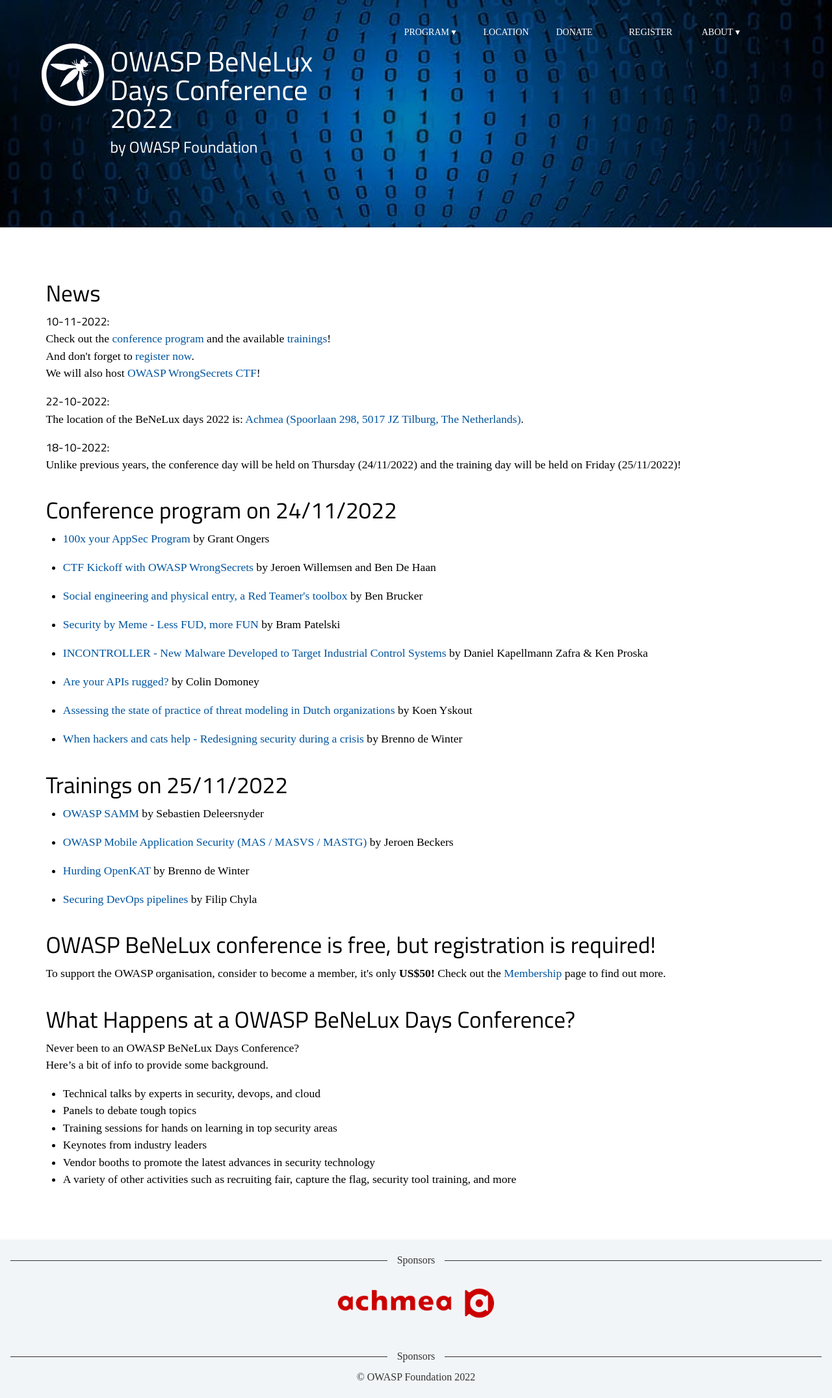
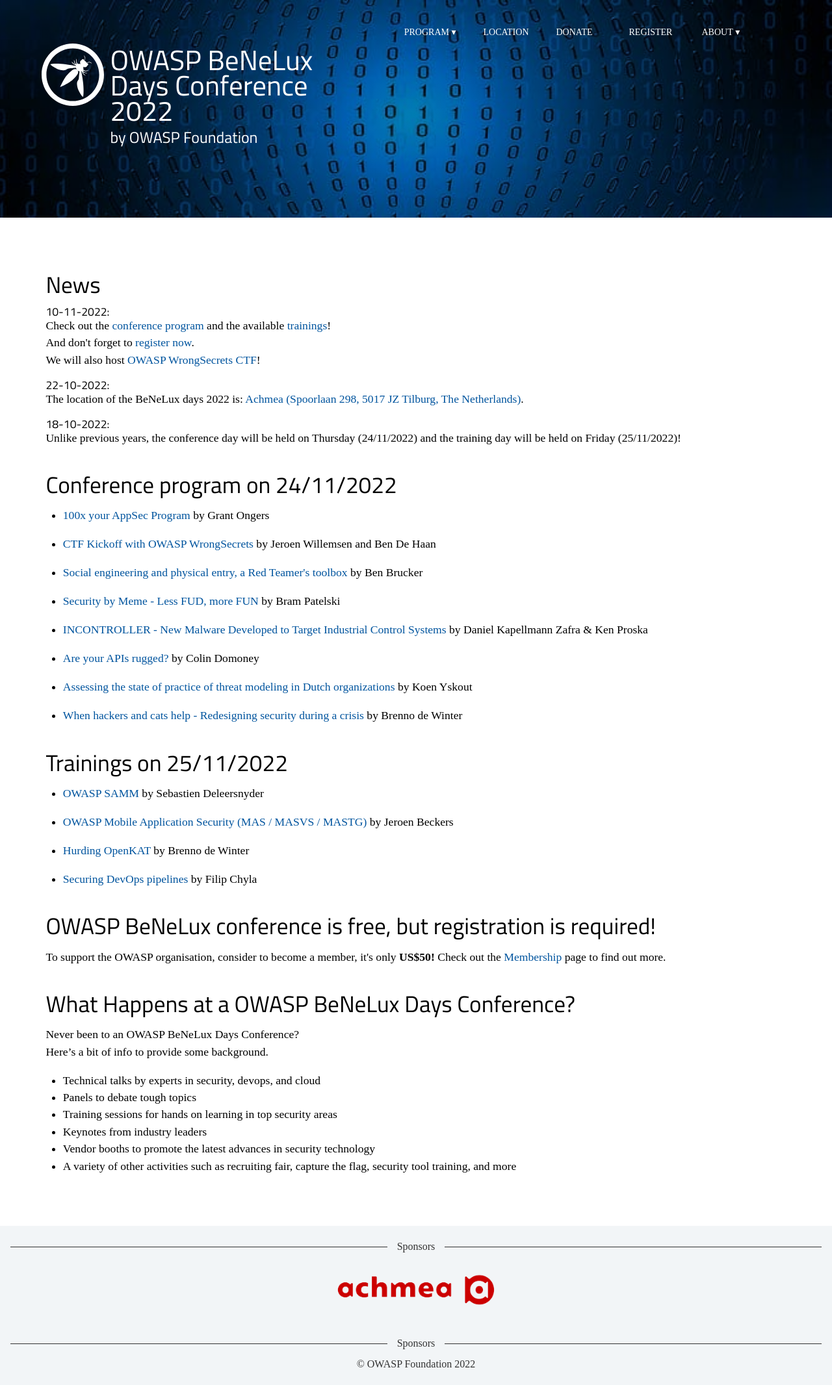
Before and after one commit to dm-17/Owasp-BeNeLux-Days-2022, a Jekyll site: the page built from index.html, in a window 1280 px wide. Shown: the whole page at 65% size. Built offline with Jekyll 4.4.1, drawn with Linux system fonts in a browser that asks for light colours; some web fonts are replaced.

Commit message:
Update style.scss

```diff
--- a/assets/css/style.scss
+++ b/assets/css/style.scss
@@ -33,6 +33,7 @@
 
 h1,h2,h3,h4,h5 {
 	font-family: 'Titillium Web', sans-serif;
+	line-height: .9em;
 }
 h1,h2 {
 	padding: 0;
@@ -41,9 +42,11 @@
 h1 {
 	font-size: 2.25em;
 	margin-bottom: 0.25em;
+
 	&.pagetitle {
 		margin: 1.5em 0em 0.5em 0em;
 		font-size: 2.5em;
+
 	}
 }
 h2 {
```
